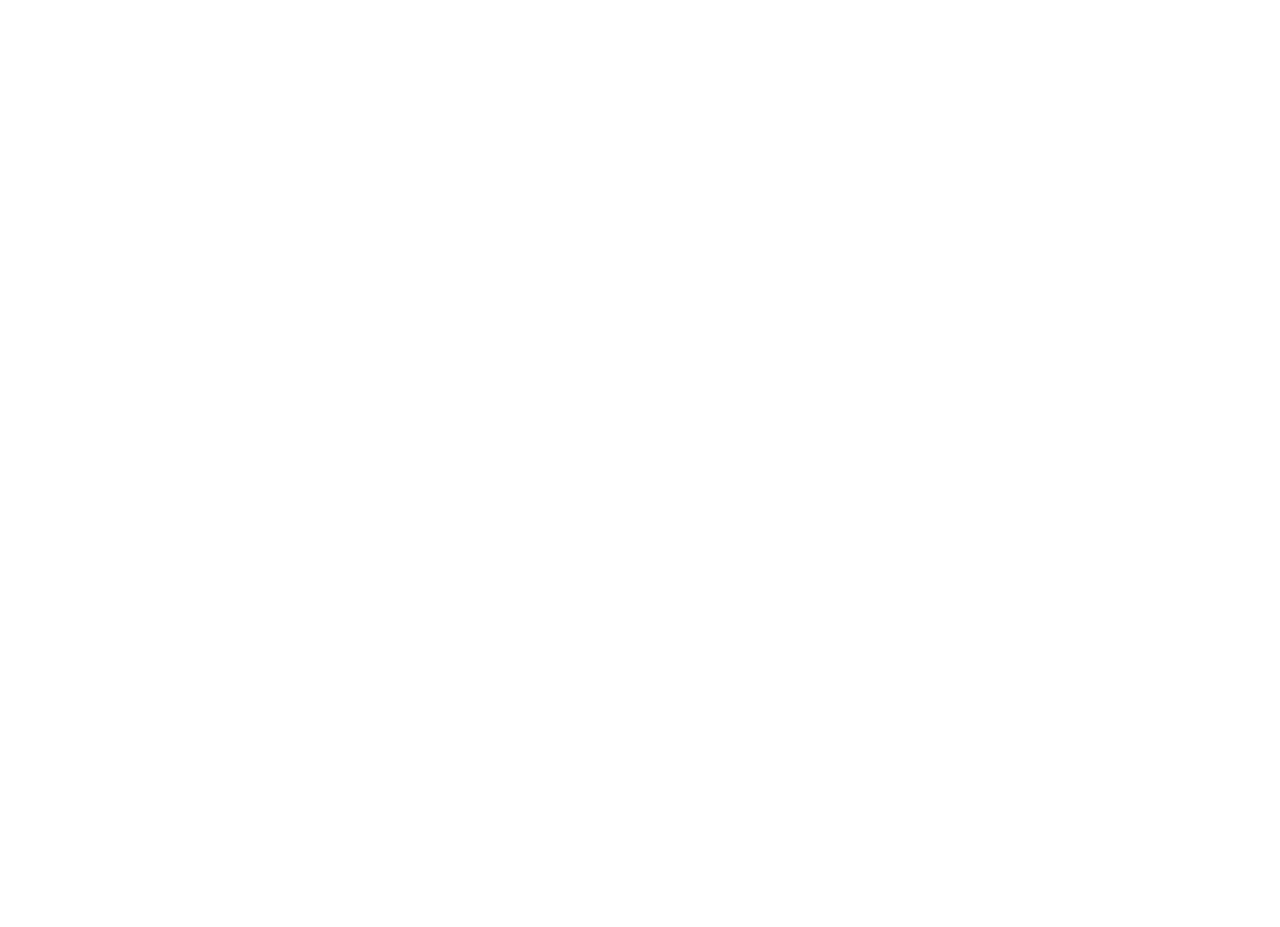
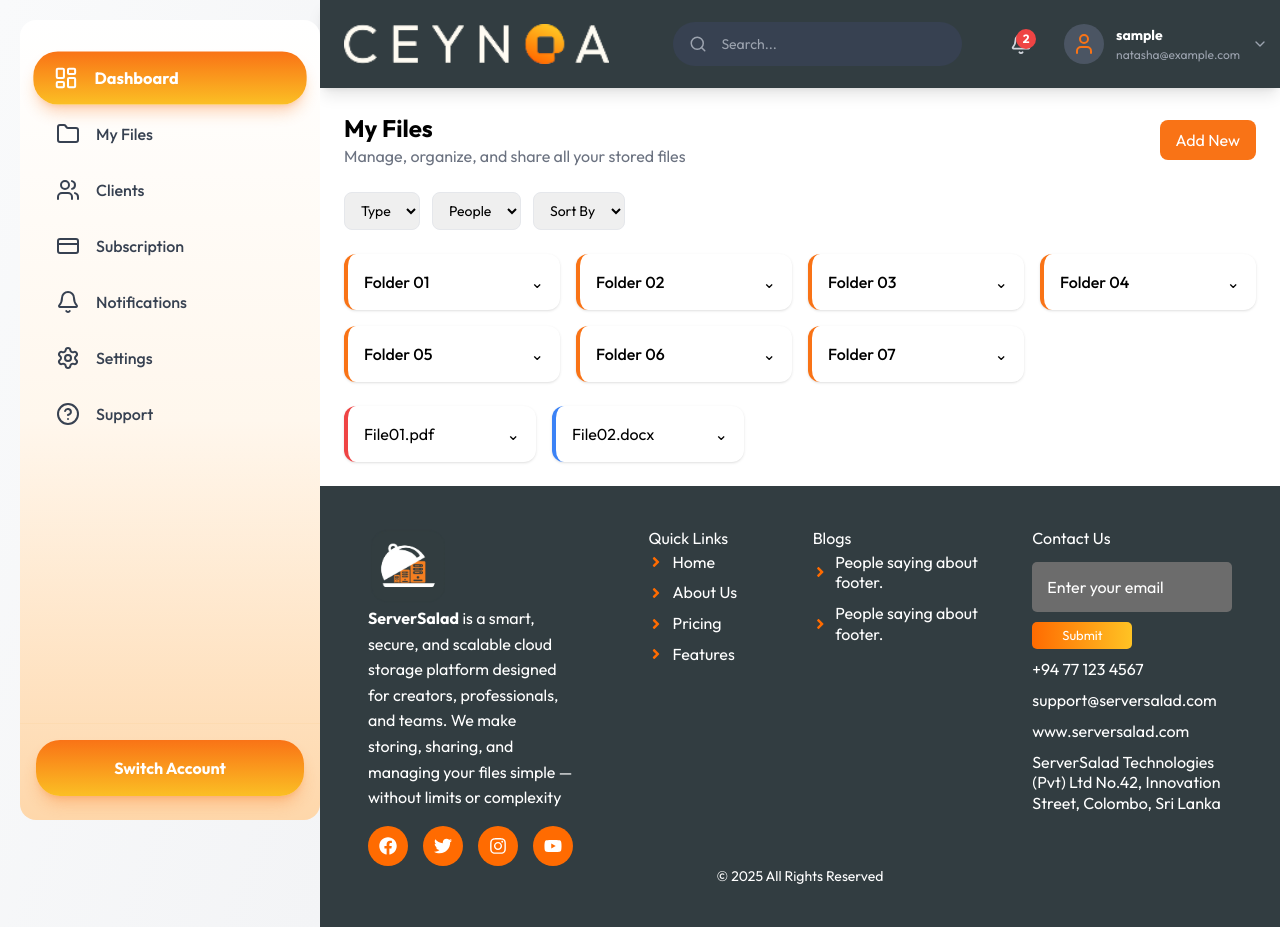
Before and after one commit to chirath1231/Software-Project-Storage-Solution, a React (Create React App) app in the folder frontend/: page /dashboard/files in a window 1280 px wide. Before the commit this address had no page. Before the commit the page ends 800 px from the top, so only its background shows below. Built offline with nearby package versions, Linux system fonts and the light colour scheme; sample sign-in values are in the browser's storage.

Commit message:
myfile and dashboard page Design

```diff
--- a/frontend/src/App.js
+++ b/frontend/src/App.js
@@ -8,6 +8,7 @@ import { AuthProvider } from "./auth/AuthContext.jsx";
 import ProtectedRoute from "./routes/ProtectedRoute";
 import DashboardLayout from "./layouts/DashboardLayout";
 import DashboardHome from "./pages/DashboardHome";
+import MyFiles from "./pages/MyFiles";
 
 function App() {
   return (
@@ -23,6 +24,7 @@ function App() {
           {/* PROTECTED */}
           <Route element={<ProtectedRoute />}>
             <Route path="/dashboard" element={<DashboardLayout />}>
+              <Route path="files" element={<MyFiles />} />
               <Route index element={<DashboardHome />} />
               <Route path="subscription" element={<SubscriptionPage />} />
               <Route path="payment-success" element={<PaymentSuccess />} />
--- a/frontend/src/pages/DashboardHome.jsx
+++ b/frontend/src/pages/DashboardHome.jsx
@@ -1,8 +1,174 @@
+import React from "react";
+import { Link } from "react-router-dom";
+
 export default function DashboardHome() {
+  const storageUsed = 70;
+
   return (
-    <div>
-      <h1 className="text-3xl font-bold">Dashboard</h1>
-      <p>Welcome to your dashboard</p>
+    <div className="min-h-screen bg-gray-100 p-8">
+      {/* Header */}
+      <div className="mb-8">
+        <h1 className="text-3xl font-bold text-gray-800">
+          Welcome back, <span className="text-orange-500">User</span> 👋
+        </h1>
+        <p className="text-gray-500 mt-1">
+          Here’s a quick look at your storage and recent activity
+        </p>
+      </div>
+
+      {/* Top Section */}
+      <div className="grid grid-cols-1 md:grid-cols-2 gap-6 mb-6">
+        {/* Storage Overview */}
+        <div className="bg-white rounded-xl shadow-md p-6 border-l-4 border-orange-500">
+          <h2 className="text-lg font-semibold mb-6">
+            Storage Overview
+          </h2>
+
+          <div className="flex items-center gap-6">
+            {/* Circle Progress */}
+            <div className="relative w-24 h-24">
+              <svg className="w-full h-full transform -rotate-90" viewBox="0 0 36 36">
+                <path
+                  stroke="#E5E7EB"
+                  strokeWidth="3"
+                  fill="none"
+                  d="M18 2.0845
+                     a 15.9155 15.9155 0 0 1 0 31.831
+                     a 15.9155 15.9155 0 0 1 0 -31.831"
+                />
+                <path
+                  stroke="#F97316"
+                  strokeWidth="3"
+                  strokeDasharray={`${storageUsed}, 100`}
+                  strokeLinecap="round"
+                  fill="none"
+                  d="M18 2.0845
+                     a 15.9155 15.9155 0 0 1 0 31.831
+                     a 15.9155 15.9155 0 0 1 0 -31.831"
+                />
+              </svg>
+
+              <div className="absolute inset-0 flex items-center justify-center text-lg font-bold">
+                {storageUsed}%
+              </div>
+            </div>
+
+            <div>
+              <p className="text-xl font-semibold">
+                70GB / 100GB
+              </p>
+  <Link to="/dashboard/subscription">
+              <button className="mt-4 bg-orange-500 hover:bg-orange-600 text-white px-5 py-2 rounded-full text-sm transition">
+                Upgrade Plan
+              </button>
+  </Link>
+            </div>
+          </div>
+        </div>
+
+        {/* Quick Upload */}
+        <div className="bg-white rounded-xl shadow-md p-6 border-l-4 border-orange-500">
+          <h2 className="text-lg font-semibold mb-6">
+            Quick Upload
+          </h2>
+
+          <div className="border-2 border-dashed border-gray-300 rounded-xl p-12 text-center hover:bg-gray-50 transition cursor-pointer">
+            <p className="text-lg font-semibold text-gray-700">
+              Upload Files
+            </p>
+            <p className="text-sm text-gray-500 mt-2">
+              Drag and drop or browse to upload (Max 2GB)
+            </p>
+          </div>
+        </div>
+      </div>
+
+      {/* Middle Section */}
+      <div className="grid grid-cols-1 md:grid-cols-2 gap-6 mb-6">
+        {/* Recent Files */}
+        <div className="bg-white rounded-xl shadow-md p-6 border-l-4 border-orange-500">
+          <div className="flex justify-between items-center mb-4">
+            <h2 className="text-lg font-semibold">
+              Recent Files
+            </h2>
+            <button className="bg-orange-500 text-white px-4 py-1 rounded-full text-sm">
+              See All
+            </button>
+          </div>
+
+          <div className="space-y-4">
+            {["Project.pdf", "Video.mp4", "Image.png"].map((file, i) => (
+              <div
+                key={i}
+                className="flex justify-between items-center bg-gray-50 p-4 rounded-lg"
+              >
+                <div>
+                  <p className="font-medium">{file}</p>
+                  <p className="text-xs text-gray-500">
+                    05/12/2025 • 10GB
+                  </p>
+                </div>
+                <button className="text-gray-500 hover:text-orange-500">
+                  ⬇
+                </button>
+              </div>
+            ))}
+          </div>
+        </div>
+
+        {/* Notifications */}
+        <div className="bg-white rounded-xl shadow-md p-6 border-l-4 border-orange-500">
+          <div className="flex justify-between items-center mb-4">
+            <h2 className="text-lg font-semibold">
+              Notifications
+            </h2>
+            <button className="bg-orange-500 text-white px-4 py-1 rounded-full text-sm">
+              See All
+            </button>
+          </div>
+
+          <ul className="space-y-4 text-sm">
+            <li className="flex gap-2">
+              <span className="w-2 h-2 bg-orange-500 rounded-full mt-2"></span>
+              File “Project.zip” uploaded successfully.
+            </li>
+            <li className="flex gap-2">
+              <span className="w-2 h-2 bg-orange-500 rounded-full mt-2"></span>
+              Shared “Video.mp4” expires in 3 days.
+            </li>
+            <li className="flex gap-2">
+              <span className="w-2 h-2 bg-orange-500 rounded-full mt-2"></span>
+              Payment confirmed for Premium Plan.
+            </li>
+          </ul>
+        </div>
+      </div>
+
+      {/* Shared Files */}
+      <div className="bg-white rounded-xl shadow-md p-6 border-l-4 border-orange-500">
+        <h2 className="text-lg font-semibold mb-6">
+          Shared Files
+        </h2>
+
+        <div className="space-y-4">
+          {[1, 2].map((_, i) => (
+            <div
+              key={i}
+              className="flex justify-between items-center bg-gray-50 p-4 rounded-lg"
+            >
+              <div>
+                <p className="font-medium">File Name</p>
+                <p className="text-xs text-gray-500">
+                  Shared with: UserName001 • Expiry: 30/05/2025
+                </p>
+              </div>
+              <div className="text-sm font-medium text-gray-600">
+                10GB ⬇
+              </div>
+            </div>
+          ))}
+        </div>
+      </div>
     </div>
   );
 }
--- /dev/null
+++ b/frontend/src/pages/MyFiles.jsx
@@ -0,0 +1,60 @@
+export default function MyFiles() {
+  return (
+    <div>
+      {/* Header */}
+      <div className="flex justify-between items-center mb-6">
+        <div>
+          <h1 className="text-2xl font-bold">My Files</h1>
+          <p className="text-gray-500">
+            Manage, organize, and share all your stored files
+          </p>
+        </div>
+
+        <button className="bg-orange-500 hover:bg-orange-600 text-white px-4 py-2 rounded-lg">
+          Add New
+        </button>
+      </div>
+
+      {/* Filters */}
+      <div className="flex gap-3 mb-6">
+        {["Type", "People", "Sort By"].map((item) => (
+          <select key={item} className="border rounded-lg px-3 py-2 text-sm">
+            <option>{item}</option>
+          </select>
+        ))}
+      </div>
+
+      {/* Folders */}
+      <div className="grid grid-cols-2 md:grid-cols-4 gap-4 mb-6">
+        {[
+          "Folder 01",
+          "Folder 02",
+          "Folder 03",
+          "Folder 04",
+          "Folder 05",
+          "Folder 06",
+          "Folder 07",
+        ].map((folder) => (
+          <div
+            key={folder}
+            className="bg-white p-4 rounded-xl shadow border-l-4 border-orange-500 flex justify-between items-center"
+          >
+            <span className="font-medium">{folder}</span>
+            ⌄
+          </div>
+        ))}
+      </div>
+
+      {/* Files */}
+      <div className="flex gap-4">
+        <div className="bg-white p-4 rounded-xl shadow border-l-4 border-red-500 w-48 flex justify-between">
+          <span>File01.pdf</span> ⌄
+        </div>
+
+        <div className="bg-white p-4 rounded-xl shadow border-l-4 border-blue-500 w-48 flex justify-between">
+          <span>File02.docx</span> ⌄
+        </div>
+      </div>
+    </div>
+  );
+}
```
Also changed, not shown: 1 other file (tests, documents, lock files or other folders).
